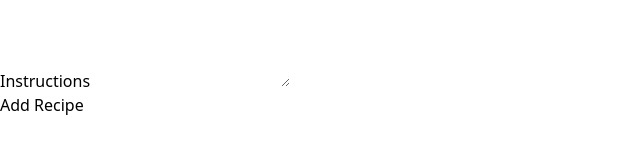
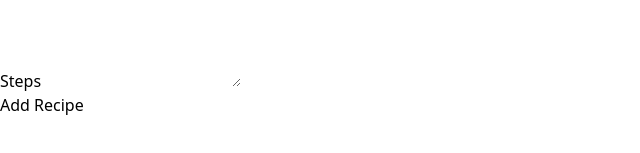
Before and after one commit to hawkson-lemuel/alx-fe-reactjs, a React (Vite) app in the folder recipe-sharing-platform/: page /add-recipe in a window 1280 px wide. Shown: the part 207-360 px from the top of the page, without its empty margins (0-640 px from the left). Built offline with nearby package versions, Linux system fonts and the light colour scheme.

Commit message:
renamed instructions to steps

```diff
--- a/recipe-sharing-platform/src/components/AddRecipeForm.jsx
+++ b/recipe-sharing-platform/src/components/AddRecipeForm.jsx
@@ -3,13 +3,13 @@ import React, { useState } from 'react';
 const AddRecipeForm = () => {
   const [title, setTitle] = useState('');
   const [ingredients, setIngredients] = useState('');
-  const [instructions, setInstructions] = useState('');
+  const [steps, setSteps] = useState('');
   const [error, setError] = useState('');
 
   const handleSubmit = (e) => {
     e.preventDefault();
 
-    if (!title || !ingredients || !instructions) {
+    if (!title || !ingredients || !steps) {
       setError('All fields are required.');
       return;
     }
@@ -21,12 +21,12 @@ const AddRecipeForm = () => {
     }
 
     // Here, you would typically send the data to the server or update state
-    console.log({ title, ingredients: ingredientList, instructions });
+    console.log({ title, ingredients: ingredientList, steps });
 
     // Clear form and errors after submission
     setTitle('');
     setIngredients('');
-    setInstructions('');
+    setSteps('');
     setError('');
   };
 
@@ -56,11 +56,11 @@ const AddRecipeForm = () => {
           />
         </div>
         <div className="mb-4">
-          <label htmlFor="instructions" className="block text-lg font-medium mb-2">Instructions</label>
+          <label htmlFor="steps" className="block text-lg font-medium mb-2">Steps</label>
           <textarea
-            id="instructions"
-            value={instructions}
-            onChange={(e) => setInstructions(e.target.value)}
+            id="steps"
+            value={steps}
+            onChange={(e) => setSteps(e.target.value)}
             rows="5"
             className="w-full border border-gray-300 rounded-lg p-2"
           />
--- a/recipe-sharing-platform/src/components/RecipeDetail.jsx
+++ b/recipe-sharing-platform/src/components/RecipeDetail.jsx
@@ -26,9 +26,9 @@ const RecipeDetail = () => {
         </ul>
       </div>
       <div className="bg-white shadow-lg rounded-lg p-6">
-        <h2 className="text-2xl font-semibold mb-4">Instructions</h2>
+        <h2 className="text-2xl font-semibold mb-4">Steps</h2>
         <ol className="list-decimal list-inside">
-          {recipe.instructions && recipe.instructions.map((step, index) => (
+          {recipe.steps && recipe.steps.map((step, index) => (
             <li key={index} className="text-gray-700 mb-2">{step}</li>
           ))}
         </ol>
--- a/recipe-sharing-platform/src/data.json
+++ b/recipe-sharing-platform/src/data.json
@@ -11,7 +11,7 @@
       "50g pecorino cheese",
       "Black pepper"
     ],
-    "instructions": [
+    "steps": [
       "Cook spaghetti in salted water until al dente.",
       "In a pan, cook pancetta until crisp.",
       "Beat eggs and mix with cheese and pepper.",
@@ -31,7 +31,7 @@
       "1 onion",
       "200ml tomato sauce"
     ],
-    "instructions": [
+    "steps": [
       "Marinate chicken with yogurt and garam masala.",
       "Grill chicken until fully cooked.",
       "In a pan, sauté onions, then add tomato sauce.",
```
